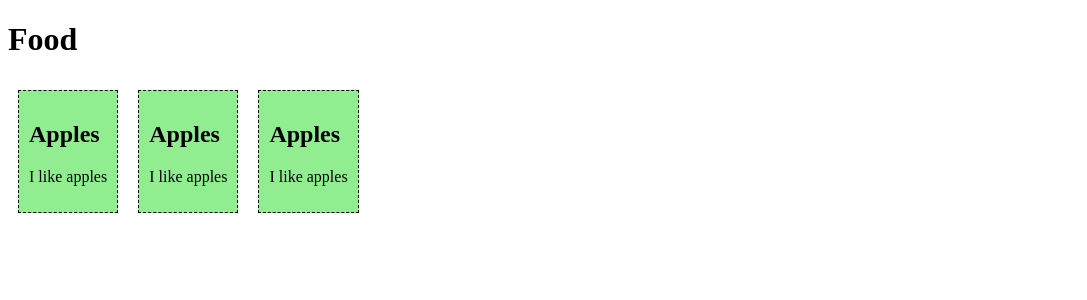
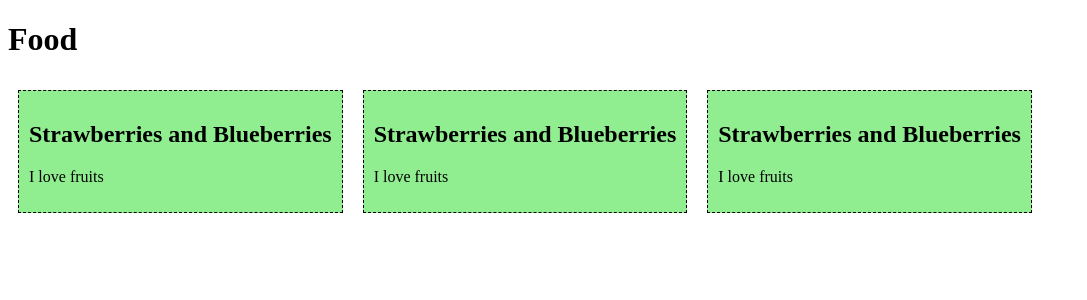
Before and after one commit to zaina-cassandra-villanueva/webprog-it241-vuejss, a Vue app in the folder firstsfc/: page / in a window 1280 px wide. Shown: the top 300 px of the page, without its empty margins (0-1087 px from the left). Built offline with nearby package versions, Linux system fonts and the light colour scheme.

Commit message:
edited fruits

```diff
--- a/firstsfc/src/components/FoodItem.vue
+++ b/firstsfc/src/components/FoodItem.vue
@@ -9,8 +9,8 @@
 export default {
   data() {
     return {
-      name: 'Apples',
-      message: 'I like apples'
+      name: 'Strawberries and Blueberries',
+      message: 'I love fruits'
     }
   }
 };
```
